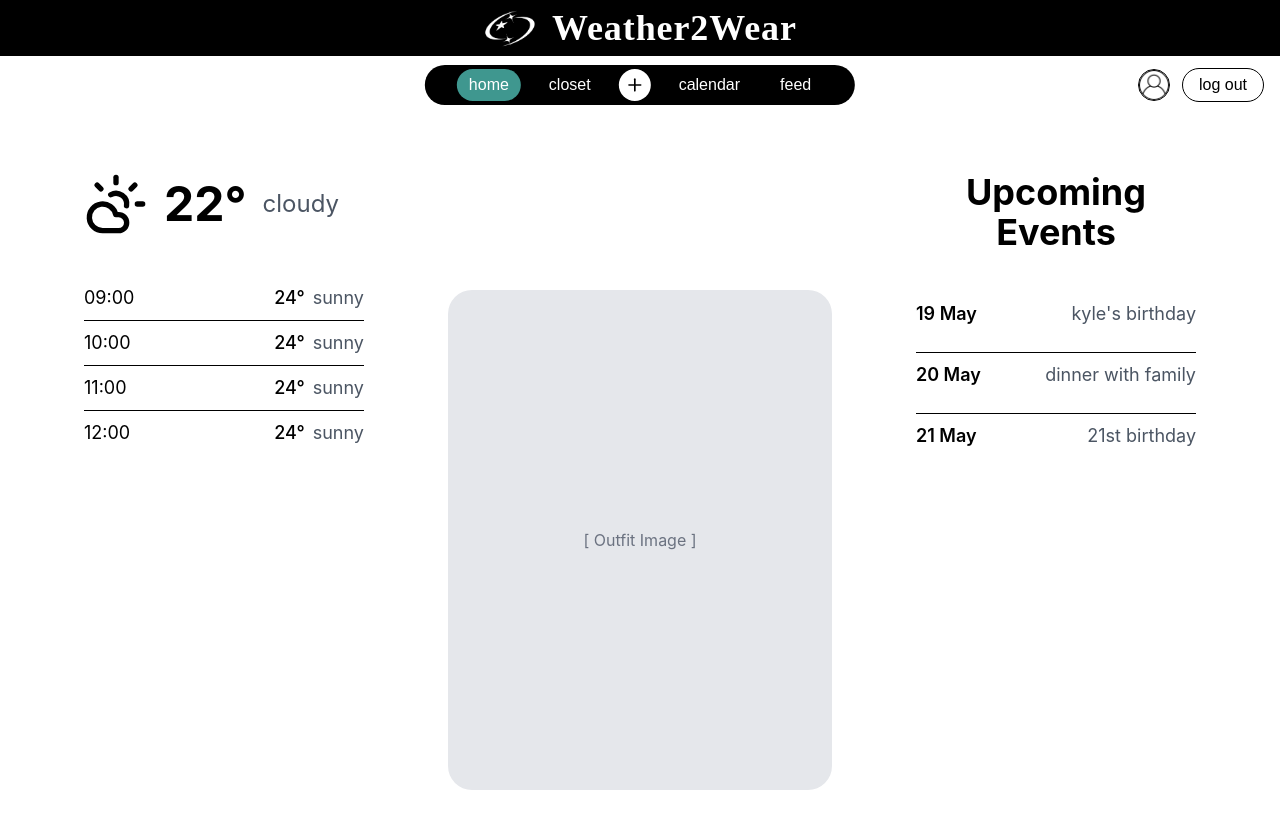
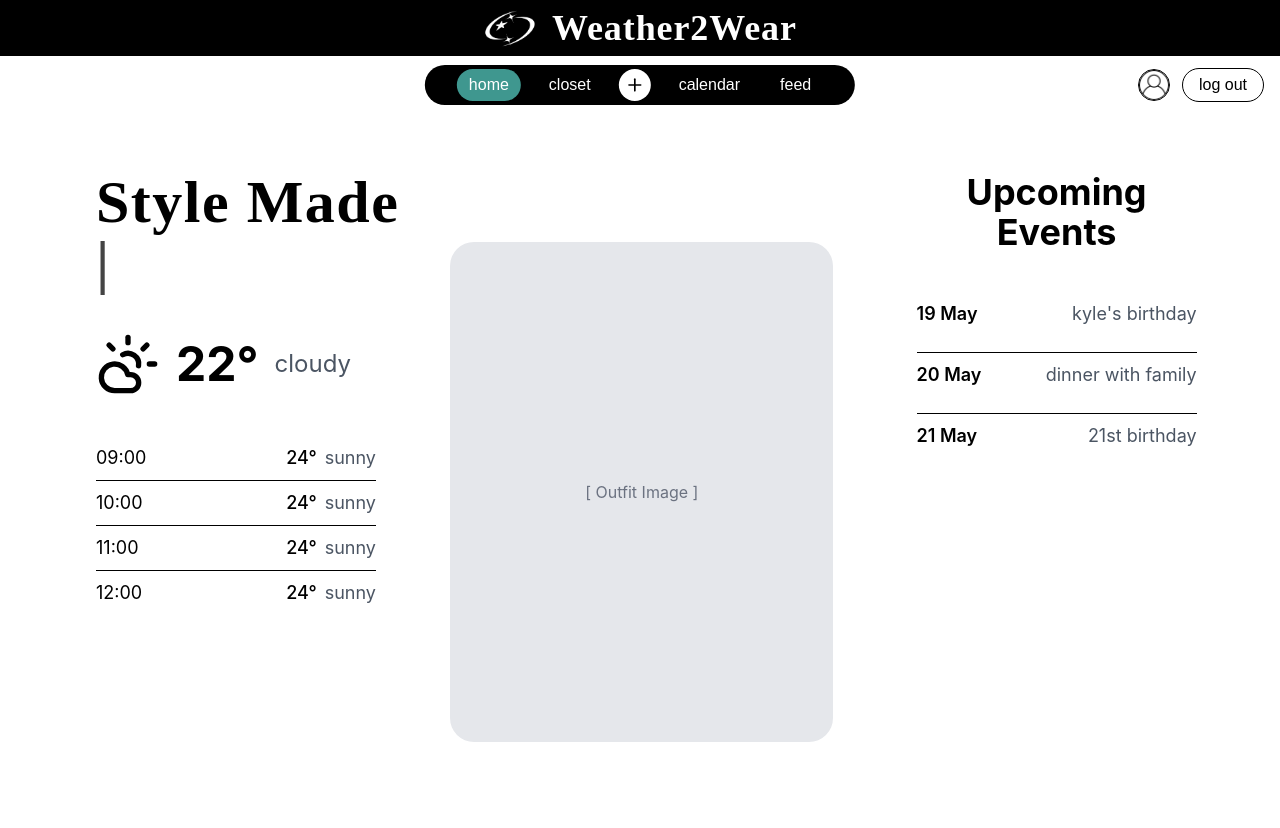
Before and after one commit to COS301-SE-2025/Weather-to-Wear, a React (Create React App) app in the folder app-mobile/my-app/: page / in a window 1280 px wide. Shown: the top 828 px of the page. Built offline with nearby package versions, Linux system fonts and the light colour scheme; the HTML template or start-up script is replaced by a standard one.

Commit message:
added a typing effect slogan to the dashboard that says "style made simple."

```diff
--- a/app-mobile/my-app/src/pages/HomePage.tsx
+++ b/app-mobile/my-app/src/pages/HomePage.tsx
@@ -1,12 +1,63 @@
 import { Sun, CloudSun } from 'lucide-react';
+import { useState, useEffect } from 'react';
+
+const TypingSlogan = () => {
+  const slogan = "Style Made Simple.";
+  const [displayText, setDisplayText] = useState("");
+  const [currentIndex, setCurrentIndex] = useState(0);
+  const [isDeleting, setIsDeleting] = useState(false);
+  const [typingSpeed, setTypingSpeed] = useState(150);
+
+  useEffect(() => {
+    const timeout = setTimeout(() => {
+      if (!isDeleting && currentIndex < slogan.length) {
+        setDisplayText(prev => prev + slogan[currentIndex]);
+        setCurrentIndex(prev => prev + 1);
+      } else if (!isDeleting && currentIndex === slogan.length) {
+        setTimeout(() => setIsDeleting(true), 2000);
+      } else if (isDeleting && currentIndex > 0) {
+        setDisplayText(prev => prev.slice(0, -1));
+        setCurrentIndex(prev => prev - 1);
+        setTypingSpeed(75);
+      } else {
+        setIsDeleting(false);
+        setTypingSpeed(150);
+      }
+    }, typingSpeed);
+
+    return () => clearTimeout(timeout);
+  }, [currentIndex, isDeleting]);
+
+  // Highlight "Simple" if it has started being typed
+  const simpleStart = slogan.indexOf("Simple");
+  const beforeSimple = displayText.slice(0, simpleStart);
+  const simplePart = displayText.slice(simpleStart, simpleStart + 7); // "Simple"
+  const afterSimple = displayText.slice(simpleStart + 7);
+
+  return (
+    <h2 className="text-3xl md:text-5xl lg:text-6xl font-bold mb-6 md:mb-10 font-bodoni tracking-wide text-left w-full">
+      {beforeSimple}
+      <span style={{ color: '#3F978F' }}>{simplePart}</span>
+      {afterSimple}
+      <span className="animate-pulse">|</span>
+    </h2>
+  );
+};
+
 
 export default function HomePage() {
   return (
     <div className="flex flex-col min-h-screen bg-white">
       {/* Main content area */}
-      <div className="flex flex-1 flex-col lg:flex-row p-4 md:p-8 gap-4 md:gap-8">
-        {/* Left Weather Section */}
-        <div className="w-full lg:w-1/3 flex justify-center">
+      <div className="flex flex-1 flex-col lg:flex-row p-4 md:p-8 gap-4 md:gap-8 mt-16"> {/* Added mt-16 for top margin */}
+        {/* Left Weather Section with increased left margin */}
+        <div className="w-full lg:w-1/3 flex flex-col items-start pl-8 md:pl-12 lg:pl-16">
+          {/* Fixed height container for the slogan to prevent layout shift */}
+          <div className="h-[4.5rem] md:h-[5.5rem] lg:h-[6rem] w-full flex items-end">
+            <TypingSlogan />
+          </div>
+
+          {/* Weather Content */}
           <div className="w-full max-w-[280px]">
             {/* Current Weather */}
             <div className="flex items-center space-x-2 md:space-x-4 text-3xl md:text-5xl font-bold mb-6 md:mb-10">
@@ -35,15 +86,14 @@ export default function HomePage() {
           </div>
         </div>
 
-        {/* Center Outfit Section */}
-        <div className="w-full lg:w-1/3 flex justify-center items-center">
+{/* Center and Right sections */}
+<div className="w-full lg:w-1/3 flex justify-center items-center lg:-mt-40">
   <div className="w-full h-[300px] md:h-[400px] lg:h-[500px] max-w-[280px] md:max-w-[350px] lg:max-w-[400px] flex items-center justify-center bg-gray-200 rounded-xl md:rounded-2xl lg:rounded-3xl">
     <span className="text-gray-500 text-sm md:text-base">[ Outfit Image ]</span>
   </div>
 </div>
 
-        {/* Right Events Section */}
-        <div className="w-full lg:w-1/3 flex justify-center">
+<div className="w-full lg:w-1/3 flex justify-center lg:-mt-16">
   <div className="w-full max-w-[280px]">
     <h2 className="text-2xl md:text-3xl lg:text-4xl font-bold text-center mb-6 md:mb-10">Upcoming Events</h2>
     <div className="space-y-2 md:space-y-4">
@@ -63,6 +113,10 @@ export default function HomePage() {
     </div>
   </div>
 </div>
+
+
+
+
       </div>
     </div>
   );
```
Lines whose indentation alone changed are shown as unchanged.
